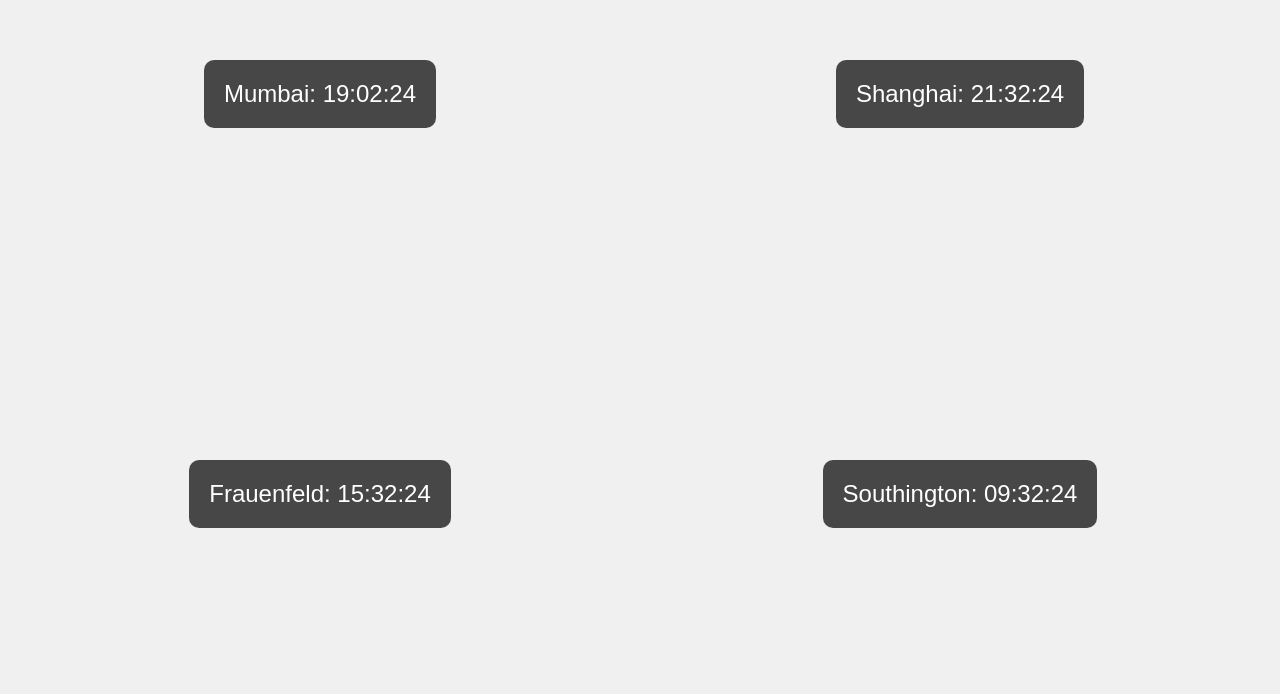
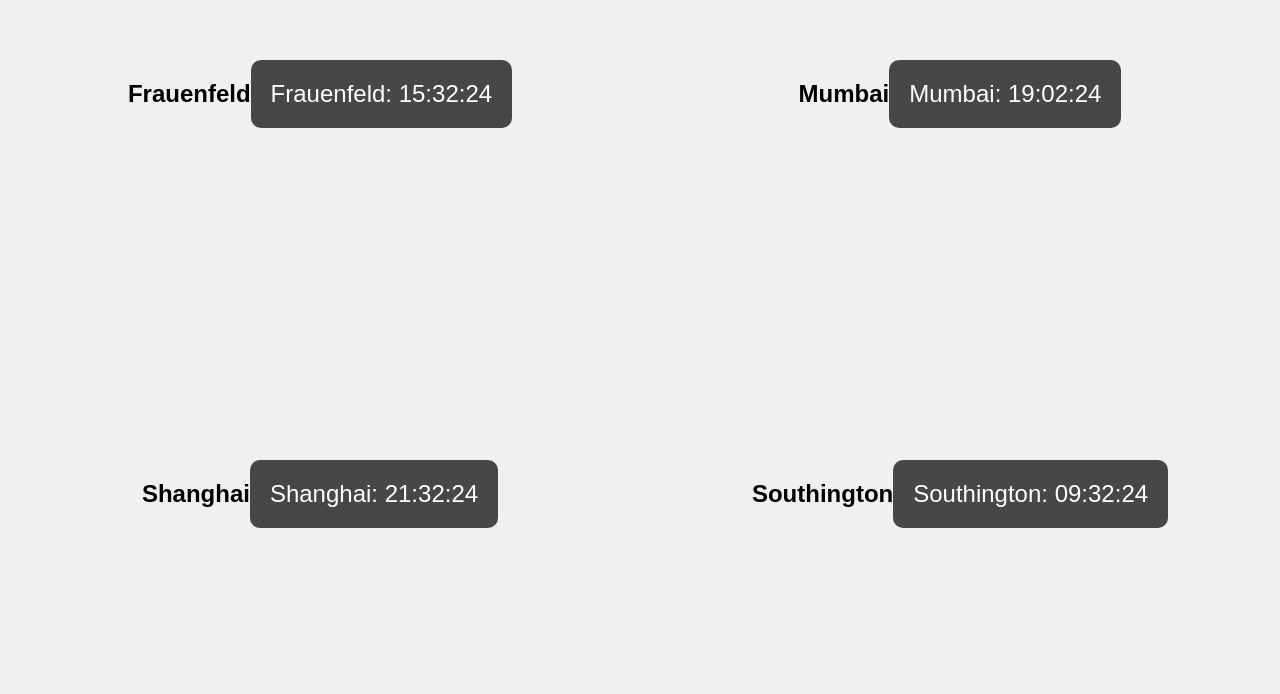
Before and after one commit to Imburdalinix/imburdalinix.github.io, a plain HTML site: page index.html in a window 1280 px wide. Shown: the part 106-800 px from the top of the page. Drawn offline with Linux system fonts and the light colour scheme.

Commit message:
Update index.html

```diff
--- a/index.html
+++ b/index.html
@@ -7,16 +7,24 @@
     <link rel="stylesheet" href="styles.css">
 </head>
 <body>
+
+    <div class="clock-container" id="bottom-left">
+        <h2 class="font">Frauenfeld</h2>
+        <div class="clock" id="clock-frauenfeld"></div>
+    </div>
+
     <div class="clock-container" id="top-left">
+        <h2 class="font">Mumbai</h2>
         <div class="clock" id="clock-mumbai"></div>
     </div>
+
     <div class="clock-container" id="top-right">
+        <h2 class="font">Shanghai</h2>
         <div class="clock" id="clock-shanghai"></div>
     </div>
-    <div class="clock-container" id="bottom-left">
-        <div class="clock" id="clock-frauenfeld"></div>
-    </div>
+
     <div class="clock-container" id="bottom-right">
+        <h2 class="font">Southington</h2>
         <div class="clock" id="clock-southington"></div>
     </div>
 
```
